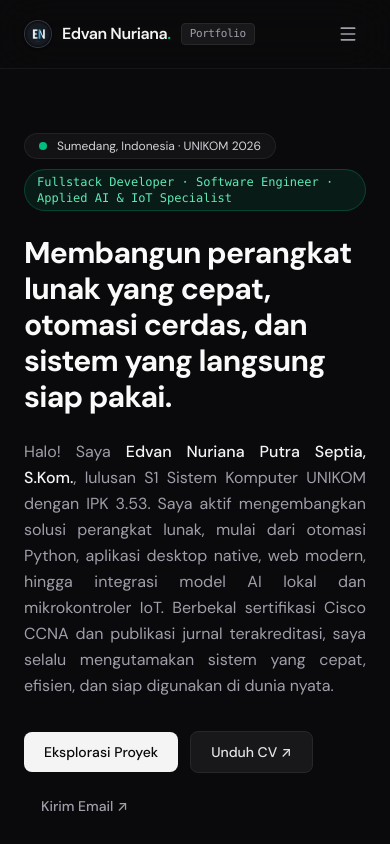
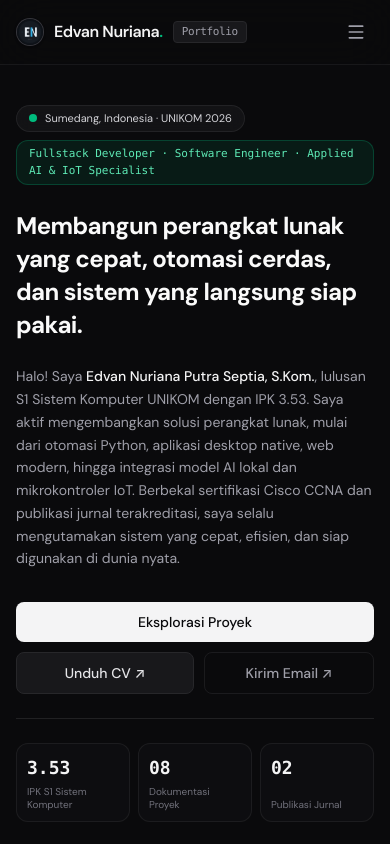
Before and after one commit to EdvanVPRoject/portofolio, a Next.js app: page / in a window 390 px wide. Shown: the top 844 px of the page. Built offline with nearby package versions, Linux system fonts and the light colour scheme.

Commit message:
fix(responsive): optimize mobile layout, touch targets, gutters, and typography

```diff
--- a/src/app/globals.css
+++ b/src/app/globals.css
@@ -64,11 +64,18 @@ body {
   animation-delay: 300ms;
 }
 
-/* Polished typographic justification across all screen ratios */
+/* Polished typographic justification across all screen ratios (natural left-align on mobile to prevent river gaps) */
 .text-justify {
   text-align: justify;
   text-align-last: left;
   text-justify: inter-word;
+}
+
+@media (max-width: 640px) {
+  .text-justify {
+    text-align: left;
+    text-align-last: left;
+  }
 }
 
 /* Modal Open & Close Animations */
--- a/src/app/page.tsx
+++ b/src/app/page.tsx
@@ -631,7 +631,7 @@ export default function PortfolioPage() {
 
       {/* NAVBAR */}
       <header className="sticky top-0 z-50 border-b border-zinc-800/50 bg-[#0A0A0C]/60 backdrop-blur-xl">
-        <div className="mx-auto flex max-w-7xl xl:max-w-[1400px] 2xl:max-w-[1536px] items-center justify-between px-6 sm:px-8 lg:px-12 py-4">
+        <div className="mx-auto flex max-w-7xl xl:max-w-[1400px] 2xl:max-w-[1536px] items-center justify-between px-4 sm:px-6 lg:px-8 py-3.5 sm:py-4">
           <a
             href="#top"
             className="group flex items-center gap-2.5 text-base font-semibold tracking-tight text-zinc-100 hover:opacity-90 transition"
@@ -737,30 +737,30 @@ export default function PortfolioPage() {
         )}
       </header>
 
-      <main className="mx-auto max-w-7xl xl:max-w-[1400px] 2xl:max-w-[1536px] px-6 sm:px-8 lg:px-12">
+      <main className="mx-auto max-w-7xl xl:max-w-[1400px] 2xl:max-w-[1536px] px-4 sm:px-6 lg:px-8">
         {/* HERO SECTION */}
-        <section className="py-16 md:py-24 lg:py-28">
-          <div className="grid items-center gap-12 lg:grid-cols-12 lg:gap-12 xl:gap-16">
+        <section className="py-10 sm:py-16 md:py-24 lg:py-28">
+          <div className="grid items-center gap-10 lg:grid-cols-12 lg:gap-12 xl:gap-16">
             {/* Left Column */}
             <div className="space-y-6 lg:col-span-7 xl:col-span-8">
-              <div className="flex flex-wrap items-center gap-2.5">
-                <div className="inline-flex items-center gap-2.5 rounded-full border border-zinc-800/80 bg-zinc-900/70 px-3.5 py-1 text-xs text-zinc-300 backdrop-blur-sm transition hover:border-zinc-700">
+              <div className="flex flex-wrap items-center gap-2">
+                <div className="inline-flex items-center gap-2 rounded-full border border-zinc-800/80 bg-zinc-900/70 px-3 py-1 text-[11px] sm:text-xs text-zinc-300 backdrop-blur-sm transition hover:border-zinc-700">
                   <span className="relative flex h-2 w-2">
                     <span className="absolute inline-flex h-full w-full animate-ping rounded-full bg-emerald-400 opacity-75" />
                     <span className="relative inline-flex h-2 w-2 rounded-full bg-emerald-500" />
                   </span>
                   <span>Sumedang, Indonesia · UNIKOM 2026</span>
                 </div>
-                <span className="rounded-full border border-emerald-500/25 bg-emerald-500/10 px-3 py-1 font-mono text-xs text-emerald-300">
+                <span className="rounded-xl sm:rounded-full border border-emerald-500/25 bg-emerald-500/10 px-3 py-1 font-mono text-[11px] sm:text-xs text-emerald-300 leading-relaxed">
                   Fullstack Developer · Software Engineer · Applied AI & IoT Specialist
                 </span>
               </div>
 
-              <h1 className="text-3xl sm:text-4xl md:text-5xl lg:text-5xl xl:text-6xl font-bold tracking-tight text-zinc-50 lg:leading-[1.15] xl:leading-[1.12]">
+              <h1 className="text-2xl sm:text-4xl md:text-5xl lg:text-5xl xl:text-6xl font-bold tracking-tight text-zinc-50 leading-snug sm:leading-tight lg:leading-[1.15] xl:leading-[1.12]">
                 Membangun perangkat lunak yang cepat, otomasi cerdas, dan sistem yang langsung siap pakai.
               </h1>
 
-              <p className="max-w-3xl text-base leading-relaxed text-zinc-400 sm:text-lg lg:text-xl text-justify hyphens-auto">
+              <p className="max-w-3xl text-sm sm:text-base md:text-lg lg:text-xl leading-relaxed text-zinc-400 text-justify hyphens-auto">
                 Halo! Saya{' '}
                 <strong className="font-medium text-zinc-100">
                   Edvan Nuriana Putra Septia, S.Kom.
@@ -769,10 +769,10 @@ export default function PortfolioPage() {
               </p>
 
               {/* CTA Group */}
-              <div className="flex flex-wrap items-center gap-3 pt-2">
+              <div className="flex flex-wrap items-center gap-2.5 sm:gap-3 pt-2">
                 <a
                   href="#projects"
-                  className="rounded-lg bg-zinc-100 px-5 py-2.5 text-sm font-medium text-zinc-950 transition-all duration-200 hover:-translate-y-0.5 hover:bg-emerald-400 hover:shadow-[0_4px_20px_rgba(52,211,153,0.25)]"
+                  className="w-full sm:w-auto text-center rounded-lg bg-zinc-100 px-5 py-2.5 text-sm font-medium text-zinc-950 transition-all duration-200 hover:-translate-y-0.5 hover:bg-emerald-400 hover:shadow-[0_4px_20px_rgba(52,211,153,0.25)]"
                 >
                   Eksplorasi Proyek
                 </a>
@@ -780,41 +780,41 @@ export default function PortfolioPage() {
                   href="/cv-edvan.pdf"
                   target="_blank"
                   rel="noreferrer"
-                  className="rounded-lg border border-zinc-800 bg-zinc-900 px-5 py-2.5 text-sm font-medium text-zinc-200 transition-all duration-200 hover:-translate-y-0.5 hover:border-emerald-500/40 hover:text-emerald-300"
+                  className="flex-1 sm:flex-none text-center rounded-lg border border-zinc-800 bg-zinc-900 px-5 py-2.5 text-sm font-medium text-zinc-200 transition-all duration-200 hover:-translate-y-0.5 hover:border-emerald-500/40 hover:text-emerald-300"
                 >
                   Unduh CV ↗
                 </a>
                 <a
                   href="mailto:septiaedvan@gmail.com"
-                  className="rounded-lg border border-transparent px-4 py-2.5 text-sm font-medium text-zinc-400 transition hover:text-emerald-400"
+                  className="flex-1 sm:flex-none text-center rounded-lg border border-zinc-800/60 sm:border-transparent px-4 py-2.5 text-sm font-medium text-zinc-400 transition hover:text-emerald-400"
                 >
                   Kirim Email ↗
                 </a>
               </div>
 
               {/* Key Highlights Bar */}
-              <div className="grid grid-cols-3 gap-2 sm:gap-3.5 border-t border-zinc-800/80 pt-8 sm:max-w-xl xl:max-w-2xl">
-                <div className="group rounded-xl border border-zinc-800/60 bg-zinc-900/30 p-2.5 sm:p-4 transition-all duration-200 hover:-translate-y-0.5 hover:border-emerald-500/30 hover:bg-zinc-900/50">
-                  <p className="font-mono text-xl sm:text-2xl lg:text-3xl font-semibold tabular-nums text-zinc-100 group-hover:text-emerald-400 transition-colors">
+              <div className="grid grid-cols-3 gap-2 sm:gap-3.5 border-t border-zinc-800/80 pt-6 sm:pt-8 sm:max-w-xl xl:max-w-2xl">
+                <div className="group flex flex-col justify-between rounded-xl border border-zinc-800/60 bg-zinc-900/30 p-2.5 sm:p-4 transition-all duration-200 hover:-translate-y-0.5 hover:border-emerald-500/30 hover:bg-zinc-900/50">
+                  <p className="font-mono text-lg sm:text-2xl lg:text-3xl font-semibold tabular-nums text-zinc-100 group-hover:text-emerald-400 transition-colors">
                     3.53
                   </p>
-                  <p className="mt-1 text-[10px] sm:text-xs text-zinc-500">
+                  <p className="mt-1 text-[10px] sm:text-xs text-zinc-500 leading-tight">
                     IPK S1 Sistem Komputer
                   </p>
                 </div>
-                <div className="group rounded-xl border border-zinc-800/60 bg-zinc-900/30 p-2.5 sm:p-4 transition-all duration-200 hover:-translate-y-0.5 hover:border-emerald-500/30 hover:bg-zinc-900/50">
-                  <p className="font-mono text-xl sm:text-2xl lg:text-3xl font-semibold tabular-nums text-zinc-100 group-hover:text-emerald-400 transition-colors">
+                <div className="group flex flex-col justify-between rounded-xl border border-zinc-800/60 bg-zinc-900/30 p-2.5 sm:p-4 transition-all duration-200 hover:-translate-y-0.5 hover:border-emerald-500/30 hover:bg-zinc-900/50">
+                  <p className="font-mono text-lg sm:text-2xl lg:text-3xl font-semibold tabular-nums text-zinc-100 group-hover:text-emerald-400 transition-colors">
                     08
                   </p>
-                  <p className="mt-1 text-[10px] sm:text-xs text-zinc-500">
+                  <p className="mt-1 text-[10px] sm:text-xs text-zinc-500 leading-tight">
                     Dokumentasi Proyek
                   </p>
                 </div>
-                <div className="group rounded-xl border border-zinc-800/60 bg-zinc-900/30 p-2.5 sm:p-4 transition-all duration-200 hover:-translate-y-0.5 hover:border-emerald-500/30 hover:bg-zinc-900/50">
-                  <p className="font-mono text-xl sm:text-2xl lg:text-3xl font-semibold tabular-nums text-zinc-100 group-hover:text-emerald-400 transition-colors">
+                <div className="group flex flex-col justify-between rounded-xl border border-zinc-800/60 bg-zinc-900/30 p-2.5 sm:p-4 transition-all duration-200 hover:-translate-y-0.5 hover:border-emerald-500/30 hover:bg-zinc-900/50">
+                  <p className="font-mono text-lg sm:text-2xl lg:text-3xl font-semibold tabular-nums text-zinc-100 group-hover:text-emerald-400 transition-colors">
                     02
                   </p>
-                  <p className="mt-1 text-[10px] sm:text-xs text-zinc-500">
+                  <p className="mt-1 text-[10px] sm:text-xs text-zinc-500 leading-tight">
                     Publikasi Jurnal
                   </p>
                 </div>
@@ -855,7 +855,7 @@ export default function PortfolioPage() {
         {/* 01 / TENTANG SAYA */}
         <section
           id="about"
-          className="scroll-mt-20 border-t border-zinc-800/80 py-16 md:py-20"
+          className="scroll-mt-20 border-t border-zinc-800/80 py-12 sm:py-16 md:py-20"
         >
           <div className="grid gap-10 lg:grid-cols-12 lg:gap-12 xl:gap-16">
             <div className="lg:col-span-4">
@@ -924,7 +924,7 @@ export default function PortfolioPage() {
         {/* 02 / PROYEK & RISET */}
         <section
           id="projects"
-          className="scroll-mt-20 border-t border-zinc-800/80 py-16 md:py-20"
+          className="scroll-mt-20 border-t border-zinc-800/80 py-12 sm:py-16 md:py-20"
         >
           <div className="mb-8 flex flex-col justify-between gap-4 md:flex-row md:items-end">
             <div>
@@ -941,7 +941,7 @@ export default function PortfolioPage() {
             </div>
 
             {/* Category Filter Buttons */}
-            <div className="flex flex-wrap gap-2">
+            <div className="flex flex-wrap gap-1.5 sm:gap-2">
               {[
                 { id: 'all', label: 'Semua (7)' },
                 { id: 'software', label: 'Aplikasi & AI (4)' },
@@ -952,7 +952,7 @@ export default function PortfolioPage() {
                   key={tab.id}
                   type="button"
                   onClick={() => setActiveFilter(tab.id as ProjectCategory)}
-                  className={`rounded-lg px-3.5 py-1.5 text-xs font-medium transition ${
+                  className={`rounded-lg px-3 py-1.5 text-[11px] sm:text-xs font-medium transition ${
                     activeFilter === tab.id
                       ? 'border border-emerald-500/40 bg-emerald-500/15 text-white font-semibold'
                       : 'border border-zinc-800 bg-zinc-900/60 text-zinc-400 hover:border-zinc-700 hover:text-zinc-200'
@@ -971,7 +971,7 @@ export default function PortfolioPage() {
                 <article
                   key={app.id}
                   onClick={() => handleOpenModal(app)}
-                  className="group relative flex flex-col justify-between overflow-hidden rounded-xl border border-zinc-800 bg-zinc-900/30 p-5 transition-all duration-300 hover:-translate-y-1 hover:border-emerald-500/40 hover:bg-zinc-900/60 hover:shadow-[0_12px_30px_-10px_rgba(16,185,129,0.14)] cursor-pointer"
+                  className="group relative flex flex-col justify-between overflow-hidden rounded-xl border border-zinc-800 bg-zinc-900/30 p-4 sm:p-5 transition-all duration-300 hover:-translate-y-1 hover:border-emerald-500/40 hover:bg-zinc-900/60 hover:shadow-[0_12px_30px_-10px_rgba(16,185,129,0.14)] cursor-pointer"
                 >
                   <div className="pointer-events-none absolute inset-x-0 top-0 h-[1px] bg-gradient-to-r from-transparent via-emerald-500/35 to-transparent opacity-0 transition-opacity duration-300 group-hover:opacity-100" />
                   <div>
@@ -1086,7 +1086,7 @@ export default function PortfolioPage() {
                       />
                     </div>
 
-                    <div className="p-5">
+                    <div className="p-4 sm:p-5">
                       <div className="flex items-center justify-between gap-2 font-mono text-xs">
                         <span className="text-emerald-400/90">
                           {project.tagline.split('·')[0]}
@@ -1115,7 +1115,7 @@ export default function PortfolioPage() {
                     </div>
                   </div>
 
-                  <div className="px-5 pb-5">
+                  <div className="px-4 pb-4 sm:px-5 sm:pb-5">
                     <div className="mb-4 flex flex-wrap gap-1.5">
                       {project.tech.map((t) => (
                         <span
@@ -1152,7 +1152,7 @@ export default function PortfolioPage() {
         {/* 03 / KEAHLIAN */}
         <section
           id="skills"
-          className="scroll-mt-20 border-t border-zinc-800/80 py-16 md:py-20"
+          className="scroll-mt-20 border-t border-zinc-800/80 py-12 sm:py-16 md:py-20"
         >
           <div className="mb-10">
             <div className="inline-flex items-center gap-2.5 font-mono text-sm uppercase tracking-wider text-emerald-400 font-semibold">
@@ -1168,7 +1168,7 @@ export default function PortfolioPage() {
             {SKILLS_DATA.map((skill) => (
               <div
                 key={skill.title}
-                className="group relative flex flex-col justify-between overflow-hidden rounded-xl border border-zinc-800 bg-zinc-900/30 p-6 transition-all duration-300 hover:-translate-y-1 hover:border-emerald-500/30 hover:bg-zinc-900/50 hover:shadow-[0_8px_25px_-10px_rgba(16,185,129,0.1)]"
+                className="group relative flex flex-col justify-between overflow-hidden rounded-xl border border-zinc-800 bg-zinc-900/30 p-4 sm:p-6 transition-all duration-300 hover:-translate-y-1 hover:border-emerald-500/30 hover:bg-zinc-900/50 hover:shadow-[0_8px_25px_-10px_rgba(16,185,129,0.1)]"
               >
                 <div className="pointer-events-none absolute inset-x-0 top-0 h-[1px] bg-gradient-to-r from-transparent via-emerald-500/30 to-transparent opacity-0 transition-opacity duration-300 group-hover:opacity-100" />
                 <div>
@@ -1201,7 +1201,7 @@ export default function PortfolioPage() {
         {/* 04 / AKADEMIK & PUBLIKASI */}
         <section
           id="academic"
-          className="scroll-mt-20 border-t border-zinc-800/80 py-16 md:py-20"
+          className="scroll-mt-20 border-t border-zinc-800/80 py-12 sm:py-16 md:py-20"
         >
           <div className="mb-10">
             <div className="inline-flex items-center gap-2.5 font-mono text-sm uppercase tracking-wider text-emerald-400 font-semibold">
@@ -1215,7 +1215,7 @@ export default function PortfolioPage() {
 
           <div className="grid gap-6 sm:grid-cols-2 lg:grid-cols-3 lg:gap-7">
             {/* Pendidikan */}
-            <div className="group relative overflow-hidden rounded-xl border border-zinc-800 bg-zinc-900/30 p-6 transition-all duration-300 hover:-translate-y-1 hover:border-emerald-500/30 hover:bg-zinc-900/50">
+            <div className="group relative overflow-hidden rounded-xl border border-zinc-800 bg-zinc-900/30 p-4 sm:p-6 transition-all duration-300 hover:-translate-y-1 hover:border-emerald-500/30 hover:bg-zinc-900/50">
               <div className="pointer-events-none absolute inset-x-0 top-0 h-[1px] bg-gradient-to-r from-transparent via-emerald-500/30 to-transparent opacity-0 transition-opacity duration-300 group-hover:opacity-100" />
               <p className="font-mono text-xs text-emerald-400">2022—2026</p>
               <h3 className="mt-2 text-lg font-semibold text-zinc-100">
@@ -1233,7 +1233,7 @@ export default function PortfolioPage() {
             </div>
 
             {/* Publikasi Nasional */}
-            <div className="group relative overflow-hidden rounded-xl border border-zinc-800 bg-zinc-900/30 p-6 transition-all duration-300 hover:-translate-y-1 hover:border-emerald-500/30 hover:bg-zinc-900/50">
+            <div className="group relative overflow-hidden rounded-xl border border-zinc-800 bg-zinc-900/30 p-4 sm:p-6 transition-all duration-300 hover:-translate-y-1 hover:border-emerald-500/30 hover:bg-zinc-900/50">
               <div className="pointer-events-none absolute inset-x-0 top-0 h-[1px] bg-gradient-to-r from-transparent via-emerald-500/30 to-transparent opacity-0 transition-opacity duration-300 group-hover:opacity-100" />
               <p className="font-mono text-xs text-emerald-400">
                 Publikasi Nasional
@@ -1264,7 +1264,7 @@ export default function PortfolioPage() {
             </div>
 
             {/* Sertifikasi Resmi */}
-            <div className="group relative overflow-hidden rounded-xl border border-zinc-800 bg-zinc-900/30 p-6 transition-all duration-300 hover:-translate-y-1 hover:border-emerald-500/30 hover:bg-zinc-900/50">
+            <div className="group relative overflow-hidden rounded-xl border border-zinc-800 bg-zinc-900/30 p-4 sm:p-6 transition-all duration-300 hover:-translate-y-1 hover:border-emerald-500/30 hover:bg-zinc-900/50">
               <div className="pointer-events-none absolute inset-x-0 top-0 h-[1px] bg-gradient-to-r from-transparent via-emerald-500/30 to-transparent opacity-0 transition-opacity duration-300 group-hover:opacity-100" />
               <p className="font-mono text-xs text-emerald-400">
                 Sertifikasi Resmi
@@ -1293,7 +1293,7 @@ export default function PortfolioPage() {
         {/* 05 / KONTAK & ULASAN */}
         <section
           id="contact"
-          className="scroll-mt-20 border-t border-zinc-800/80 py-16 md:py-20"
+          className="scroll-mt-20 border-t border-zinc-800/80 py-12 sm:py-16 md:py-20"
         >
           <div className="grid gap-10 lg:grid-cols-12 lg:gap-12 xl:gap-16">
             {/* Kontak Langsung */}
@@ -1399,7 +1399,7 @@ export default function PortfolioPage() {
 
             {/* Buku Tamu & Feedback */}
             <div id="feedback" className="scroll-mt-24 lg:col-span-6">
-              <div className="rounded-xl border border-zinc-800 bg-zinc-900/30 p-6 sm:p-8">
+              <div className="rounded-xl border border-zinc-800 bg-zinc-900/30 p-4 sm:p-6 md:p-8">
                 <p className="font-mono text-xs uppercase tracking-wider text-emerald-500">
                   Buku Tamu & Feedback
                 </p>
@@ -1478,7 +1478,7 @@ export default function PortfolioPage() {
 
       {/* FOOTER */}
       <footer className="border-t border-zinc-800/80 bg-[#0A0A0C] py-8">
-        <div className="mx-auto flex max-w-7xl xl:max-w-[1400px] 2xl:max-w-[1536px] flex-col items-center justify-between gap-4 px-6 sm:px-8 lg:px-12 text-xs text-zinc-500 sm:flex-row">
+        <div className="mx-auto flex max-w-7xl xl:max-w-[1400px] 2xl:max-w-[1536px] flex-col items-center justify-between gap-4 px-4 sm:px-6 lg:px-8 text-xs text-zinc-500 sm:flex-row">
           <p>© 2026 Edvan Nuriana Putra Septia · Portofolio Pribadi</p>
           <a
             href="#top"
@@ -1493,7 +1493,7 @@ export default function PortfolioPage() {
       <a
         href="#top"
         aria-label="Kembali ke atas"
-        className={`fixed bottom-6 right-6 z-40 flex h-10 w-10 items-center justify-center rounded-full border border-zinc-700/80 bg-zinc-900/90 text-zinc-300 shadow-lg backdrop-blur-md transition-all duration-300 hover:border-emerald-400 hover:bg-emerald-500/20 hover:text-emerald-300 hover:-translate-y-0.5 ${
+        className={`fixed bottom-4 right-4 sm:bottom-6 sm:right-6 z-40 flex h-10 w-10 items-center justify-center rounded-full border border-zinc-700/80 bg-zinc-900/90 text-zinc-300 shadow-lg backdrop-blur-md transition-all duration-300 hover:border-emerald-400 hover:bg-emerald-500/20 hover:text-emerald-300 hover:-translate-y-0.5 ${
           showScrollTop
             ? 'opacity-100 translate-y-0 pointer-events-auto'
             : 'opacity-0 translate-y-4 pointer-events-none'
@@ -1507,13 +1507,13 @@ export default function PortfolioPage() {
         <div
           role="dialog"
           aria-modal="true"
-          className={`fixed inset-0 z-50 flex items-center justify-center p-4 bg-black/80 backdrop-blur-sm transition-opacity duration-200 ease-out ${
+          className={`fixed inset-0 z-50 flex items-center justify-center p-3 sm:p-4 bg-black/80 backdrop-blur-sm transition-opacity duration-200 ease-out ${
             isClosingModal ? 'opacity-0 pointer-events-none' : 'opacity-100 animate-backdrop-in'
           }`}
           onClick={handleCloseModal}
         >
           <div
-            className={`relative w-full max-w-2xl max-h-[90vh] overflow-y-auto rounded-xl border border-zinc-800 bg-[#0E0E11] p-6 sm:p-8 shadow-2xl text-left transition-all duration-200 ease-out ${
+            className={`relative w-full max-w-2xl max-h-[90vh] overflow-y-auto rounded-xl border border-zinc-800 bg-[#0E0E11] p-4 sm:p-6 md:p-8 shadow-2xl text-left transition-all duration-200 ease-out ${
               isClosingModal
                 ? 'opacity-0 scale-95 translate-y-3'
                 : 'opacity-100 scale-100 translate-y-0 animate-modal-in'
@@ -1522,7 +1522,7 @@ export default function PortfolioPage() {
           >
             <button
               onClick={handleCloseModal}
-              className="absolute top-5 right-5 p-2 rounded-lg text-zinc-400 hover:text-zinc-100 hover:bg-zinc-800 transition"
+              className="absolute top-3.5 right-3.5 sm:top-5 sm:right-5 p-2 rounded-lg text-zinc-400 hover:text-zinc-100 hover:bg-zinc-800 transition"
               aria-label="Tutup"
             >
               <X className="w-5 h-5" />
```
